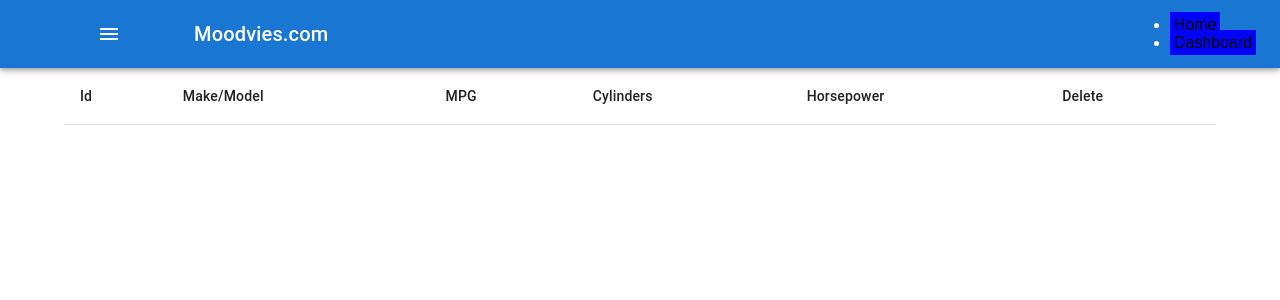
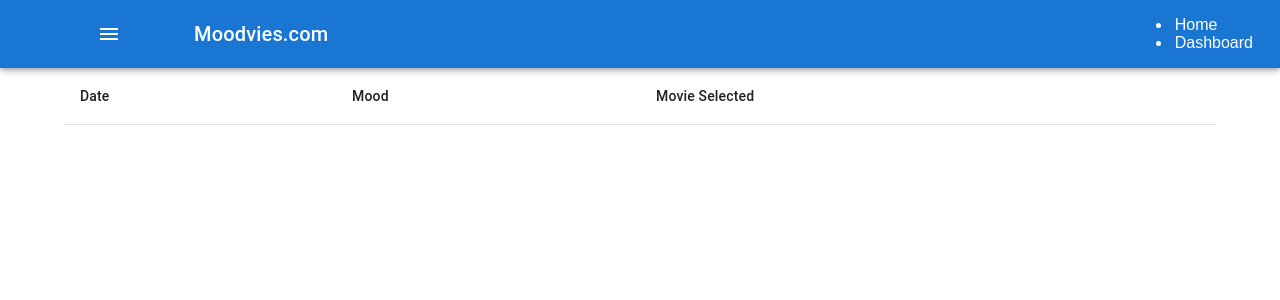
Before and after one commit to brookecowey/Moodvies, a React (Create React App) app: page /dashboard in a window 1280 px wide. Shown: the top 300 px of the page. Built offline with nearby package versions, Linux system fonts and the light colour scheme.

Commit message:
changed link colors

```diff
--- a/src/Components/Dashboard.js
+++ b/src/Components/Dashboard.js
@@ -20,16 +20,13 @@ const Dashboard = (props) => {
             <Table>
                 <TableHead>
                     <TableRow>
-                        <TableCell>Id</TableCell>
-                        <TableCell>Make/Model</TableCell>
-                        <TableCell>MPG</TableCell>
-                        <TableCell>Cylinders</TableCell>
-                        <TableCell>Horsepower</TableCell>
-                        <TableCell>Delete</TableCell>
+                        <TableCell>Date</TableCell>
+                        <TableCell>Mood</TableCell>
+                        <TableCell>Movie Selected</TableCell>
                     </TableRow>
                 </TableHead>
                 <TableBody>
-                {/* {props.cars.map((car, idx) => (
+                {/* {props.user.username((car, idx) => (
                     <TableRow key={car.id}>
                         <TableCell component="th" scope="row">
                             {car.id}
--- a/src/Components/Home.module.css
+++ b/src/Components/Home.module.css
@@ -53,7 +53,7 @@ body {
 
 .mainTitle,
 a:hover {
-  color: blue;
+  color: rgb(142, 175, 224);
 
 }
 
@@ -93,18 +93,19 @@ button {
 
 button:hover {
   background-color: white;
-  color: black;
-  border: solid 0.5px blue;
-  box-shadow: 1px 1px 3px blue;
+  color: white;
+  border: solid 0.5px rgb(142, 175, 224);
+  box-shadow: 1px 1px 1px rgb(142, 175, 224);
 }
 
 a {
   text-decoration: none;
-  color: black;
+  color: white;
   transition: ease 0.2s;
-  background-color: blue ;
+  /* background-color: blue ; */
   padding: 3px ;
-  border: 0.5px solid blue ;
+  /* border: 0.5px solid blue ; */
+
 }
 
 .form {
```
